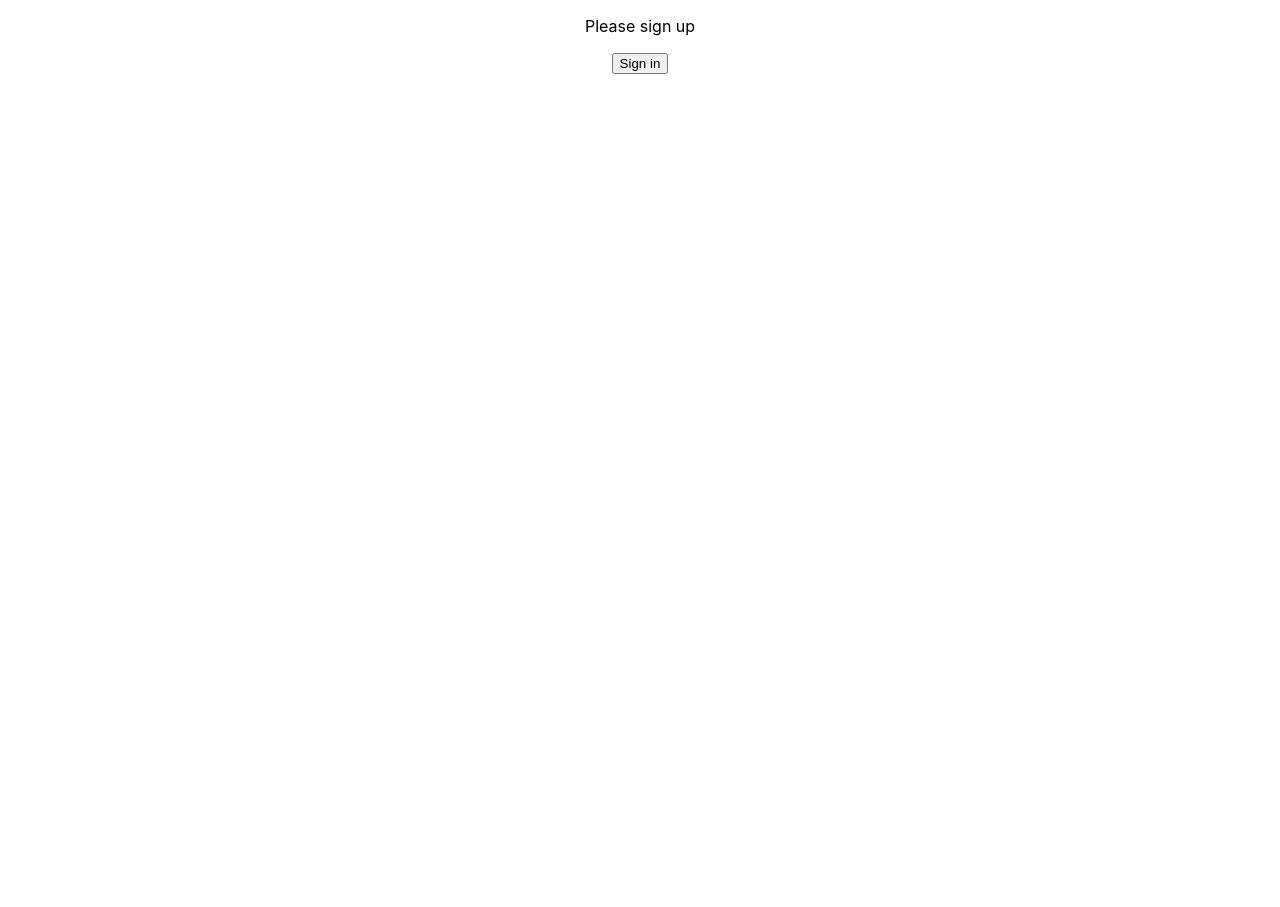
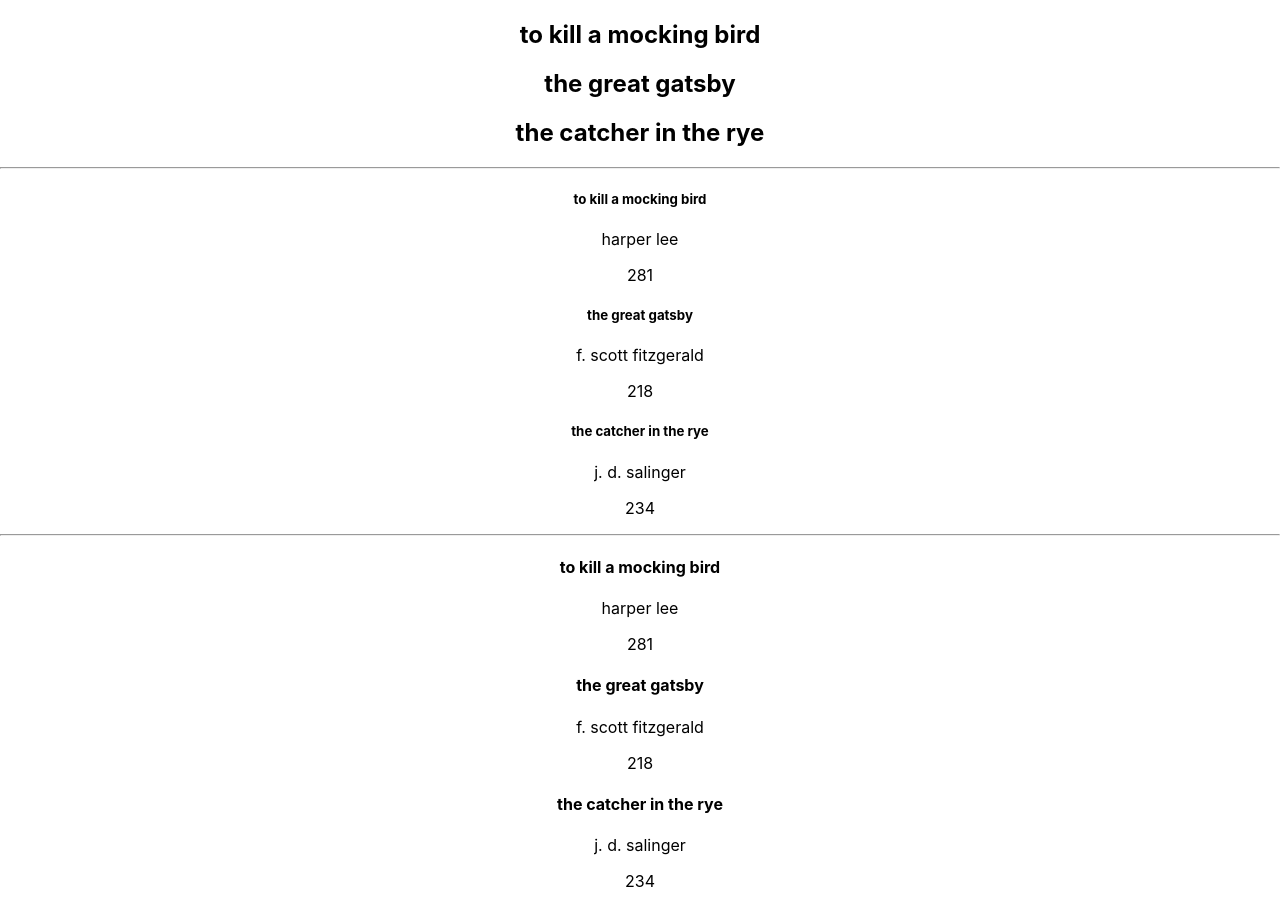
Before and after one commit to 2ndborn/react-lesson, a React (Create React App) app in the folder my-app/: page / in a window 1280 px wide. Before the commit the page ends 800 px from the top, so only its background shows below. Built offline with nearby package versions, Linux system fonts and the light colour scheme.

Commit message:
Rendering list lesson

```diff
--- a/my-app/src/App.js
+++ b/my-app/src/App.js
@@ -1,10 +1,11 @@
 import './App.css';
 import MethodsAsPropsParent from './components/MethodsAsPropsParent';
+import RenderingLists from './components/RenderingLists';
 
 function App() {
   return (
     <div className="App">
-      <MethodsAsPropsParent />
+      <RenderingLists />
     </div>
   );
 }
--- /dev/null
+++ b/my-app/src/components/Book.js
@@ -0,0 +1,14 @@
+import React from 'react'
+
+function Book(props) {
+    const b = props.book;
+  return (
+      <div>
+          <h4>{b.title}</h4>
+          <p>{b.author}</p>
+          <p>{b.pages}</p>
+      </div>
+  )
+}
+
+export default Book
--- /dev/null
+++ b/my-app/src/components/RenderingLists.js
@@ -0,0 +1,50 @@
+import React from 'react'
+import Book from './Book'
+
+function RenderingLists() {
+    const bookList = [
+        'to kill a mocking bird',
+        'the great gatsby',
+        'the catcher in the rye'
+    ]
+
+    const books = [
+        {
+            title: "to kill a mocking bird",
+            author: "harper lee",
+            pages: 281,
+        },
+        {
+            title: "the great gatsby",
+            author: "f. scott fitzgerald",
+            pages: 218,
+        },
+        {
+            title: "the catcher in the rye",
+            author: "j. d. salinger",
+            pages: 234,
+        },
+    ]
+
+  return (
+    <div>
+        {bookList.map((book) => (
+            <h2>{book}</h2>
+        ))}
+        <hr />
+        {books.map((book) => (
+            <div>
+                <h5>{book.title}</h5>
+                <p>{book.author}</p>
+                <p>{book.pages}</p>
+            </div>
+        ))}
+        <hr />
+        {books.map((b) => (
+            <Book book={b} />
+        ))}
+    </div>
+  )
+}
+
+export default RenderingLists
```
